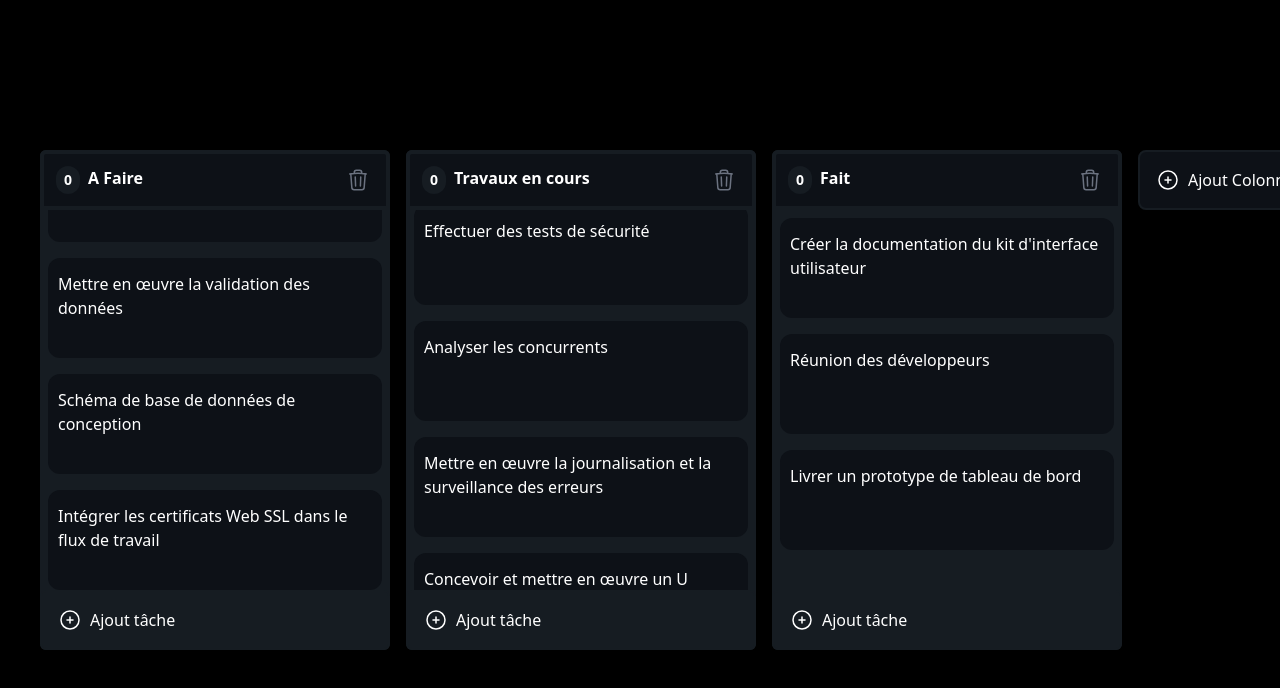
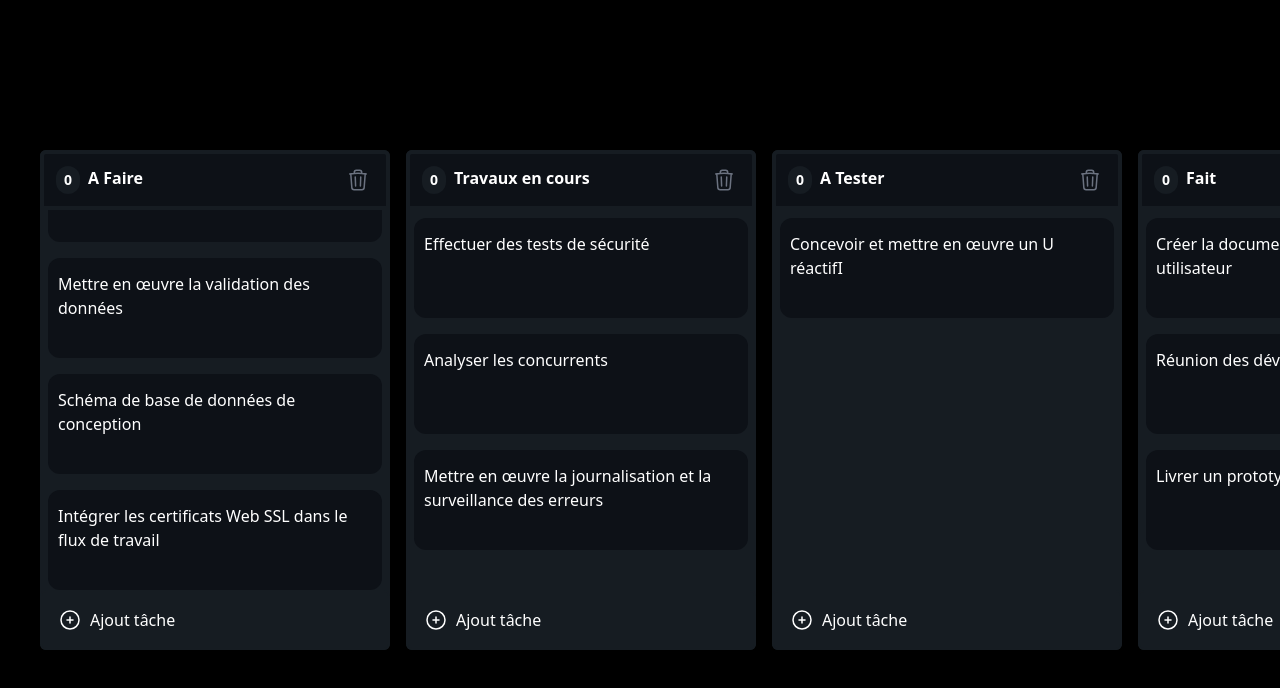
Before and after one commit to vianey-jean/kaban-vite-v2, a React (Vite) app: page / in a window 1280 px wide. Shown: the top 688 px of the page. Built offline with nearby package versions, Linux system fonts and the light colour scheme; the HTML template or start-up script is replaced by a standard one.

Commit message:
Ajout colonne Test

```diff
--- a/src/components/KanbanBoard.tsx
+++ b/src/components/KanbanBoard.tsx
@@ -24,6 +24,10 @@ const defaultCols: Column[] = [
   {
     id: "travail",
     title: "Travaux en cours",
+  },
+  {
+    id: "test",
+    title: "A Tester",
   },
   {
     id: "fini",
@@ -95,7 +99,7 @@ const defaultTasks: Task[] = [
   },
   {
     id: "13",
-    columnId: "travail",
+    columnId: "test",
     content: "Concevoir et mettre en œuvre un U réactifI",
   },
 ];
```
